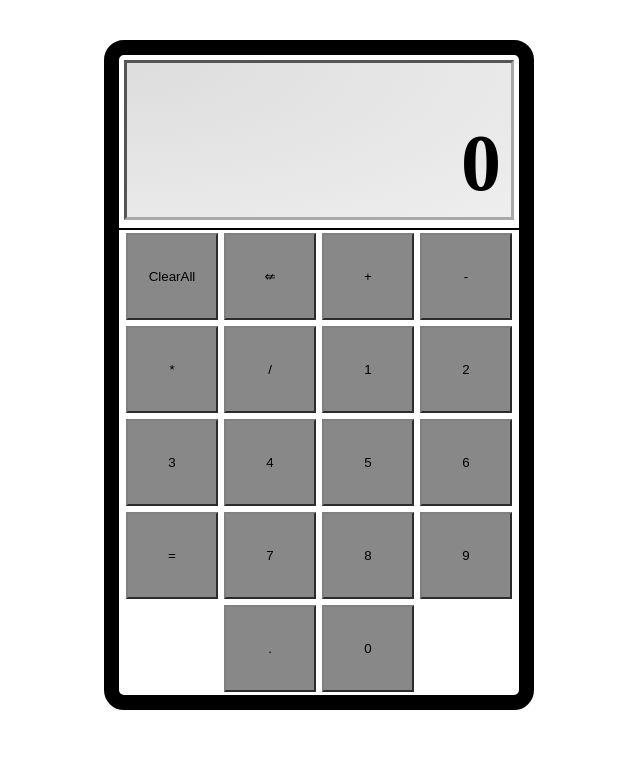
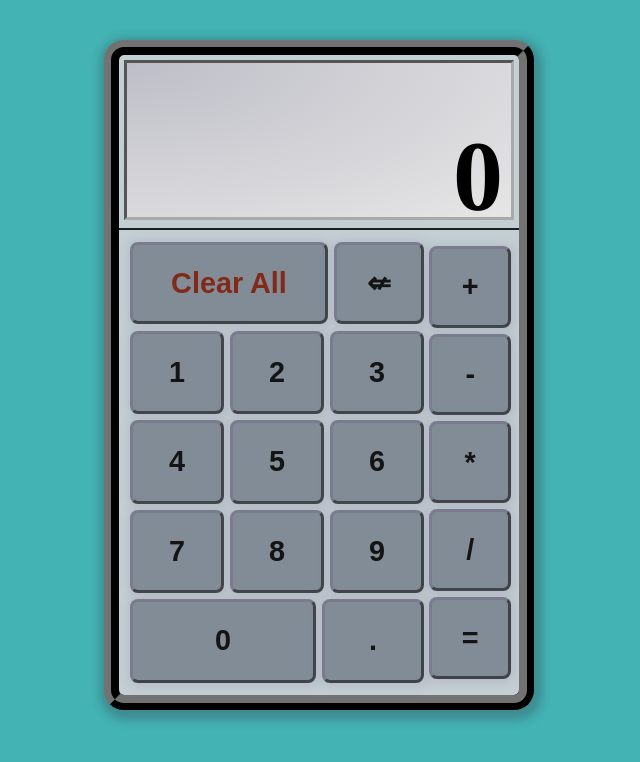
Before and after one commit to aaronRhodebeck/FCCJavascriptCalculator, a React app: page / in a window 1280 px wide. Shown: the whole page, without its empty margins (321-961 px from the left). Built offline with nearby package versions, Linux system fonts and the light colour scheme.

Commit message:
Final layout

```diff
--- a/app/containers/Main.js
+++ b/app/containers/Main.js
@@ -1,6 +1,15 @@
 import React from 'react';
 import DisplayContainer from './DisplayContainer';
-import { CalcButton, Calculator, ButtonArea } from '../layout/DisplayComponents';
+import {
+  CalcButton,
+  Calculator,
+  ButtonArea,
+  ClearAllButton,
+  ClearRow,
+  OperatorsColumn,
+  DigitsArea,
+  ZeroButton,
+} from '../layout/DisplayComponents';
 
 class Main extends React.Component {
   constructor(props) {
@@ -73,24 +82,30 @@ class Main extends React.Component {
       <Calculator>
         <DisplayContainer formula={formula} mainNumber={mainNumber} />
         <ButtonArea>
-          <CalcButton onClick={clearAll}>ClearAll</CalcButton>
+          <ClearRow>
+            <ClearAllButton onClick={clearAll}>Clear All</ClearAllButton>
             <CalcButton onClick={backspace}>&#x21CD;</CalcButton>
+          </ClearRow>
+          <OperatorsColumn>
             <CalcButton onClick={() => operatorWasPressed('+')}>+</CalcButton>
             <CalcButton onClick={() => operatorWasPressed('-')}>-</CalcButton>
             <CalcButton onClick={() => operatorWasPressed('*')}>*</CalcButton>
             <CalcButton onClick={() => operatorWasPressed('/')}>/</CalcButton>
+            <CalcButton onClick={equalsWasPressed}>=</CalcButton>
+          </OperatorsColumn>
+          <DigitsArea>
             <CalcButton onClick={() => digitWasPressed('1')}>1</CalcButton>
             <CalcButton onClick={() => digitWasPressed('2')}>2</CalcButton>
             <CalcButton onClick={() => digitWasPressed('3')}>3</CalcButton>
             <CalcButton onClick={() => digitWasPressed('4')}>4</CalcButton>
             <CalcButton onClick={() => digitWasPressed('5')}>5</CalcButton>
             <CalcButton onClick={() => digitWasPressed('6')}>6</CalcButton>
-          <CalcButton onClick={equalsWasPressed}>=</CalcButton>
             <CalcButton onClick={() => digitWasPressed('7')}>7</CalcButton>
             <CalcButton onClick={() => digitWasPressed('8')}>8</CalcButton>
             <CalcButton onClick={() => digitWasPressed('9')}>9</CalcButton>
+            <ZeroButton onClick={() => digitWasPressed('0')}>0</ZeroButton>
             <CalcButton onClick={periodWasPressed}>.</CalcButton>
-          <CalcButton onClick={() => digitWasPressed('0')}>0</CalcButton>
+          </DigitsArea>
         </ButtonArea>
       </Calculator>
     );
--- a/app/index.html
+++ b/app/index.html
@@ -8,7 +8,7 @@
     <title>Aaron's Calculator</title>
 </head>
 
-<body style="margin: 0;">
+<body style="margin: 0; background: rgb(67, 179, 179);">
     <div id="app"></div>
 </body>
 
--- a/app/layout/DisplayComponents.js
+++ b/app/layout/DisplayComponents.js
@@ -1,15 +1,27 @@
 import styled from 'styled-components';
+
+const colors = {
+  black: 'rgb(30, 30, 30)',
+};
 
 // Outer structure of the calculator
 export const Calculator = styled.div`
   margin: auto;
   margin-top: 5vh;
-  border-style: solid;
+  border-style: ridge;
   border-radius: 20px;
   border-width: 15px;
+  border-color: ${colors.black};
   height: 80vh;
   width: 50vh;
   position: relative;
+  min-height: 500px;
+  min-width: 312px;
+  background: hsl(200, 15%, 80%);
+  box-shadow: 2px 4px 10px 6px rgba(50, 50, 70, 0.3);
+
+  /* Set all children to have their size set to
+    the outside of borders and margins */
   * {
     -webkit-box-sizing: border-box;
     -moz-box-sizing: border-box;
@@ -17,53 +29,106 @@ export const Calculator = styled.div`
   }
 `;
 
-export const ButtonArea = styled.div`
-  border-top: 2px solid black;
-  height: 73%;
-  width: 100%;
-  display: flex;
-  flex-wrap: wrap;
-  justify-content: center;
-  position: absolute;
-  bottom: 0;
-`;
-
-export const CalcButton = styled.button`
-  margin: 3px;
-  min-width: 23%;
-  border: 2px outset gray;
-  outline: none;
-  background: #888;
-
-  &:active {
-    border: 2px inset gray;
-  }
-`;
-
 export const Display = styled.div`
   height: 25%;
   border: 3px inset darkgray;
   margin: 5px;
-  background: radial-gradient(at top left, #ddd, #eee);
+  background: radial-gradient(at top left, rgb(190, 190, 200), rgb(230, 230, 230));
   position: relative;
   overflow: hidden;
+  font-size: 5vh;
+  color: black;
+  @media (max-height: 640px) {
+    font-size: 29px;
+  }
 `;
 
 export const DisplayResult = styled.p`
-  color: black;
   font-weight: bold;
-  font-size: 10vmin;
+  font-size: 2.5em;
   position: absolute;
-  bottom: 5%;
-  right: 10px;
+  bottom: 4%;
+  right: 8px;
   margin: 0;
+  line-height: 70%;
 `;
 
 export const DisplayFormula = styled.p`
-  color: black;
-  font-size: 4vmin;
+  font-size: 1em;
   position: absolute;
   top: 5%;
   right: 10px;
   margin: 0;
 `;
+export const ButtonArea = styled.div`
+  border-top: 2px solid ${colors.black};
+  height: 73%;
+  width: 100%;
+  display: flex;
+  position: absolute;
+  bottom: 0;
+  flex-direction: column;
+  padding: 10px;
+`;
+
+export const ClearRow = styled.div`
+  display: flex;
+  width: 75%;
+  height: 19%;
+  justify-content: center;
+  position: absolute;
+  top: 2%;
+  left: 2%;
+`;
+
+export const OperatorsColumn = styled.div`
+  top: 10%;
+  right: 1.2%;
+  display: flex;
+  flex-direction: column;
+  position: absolute;
+  width: 22%;
+  height: 80%;
+  justify-content: center;
+`;
+
+export const DigitsArea = styled.div`
+  bottom: 0px;
+  left: 0px;
+  display: flex;
+  flex-wrap: wrap;
+  justify-content: center;
+  width: 75%;
+  height: 77%;
+  position: absolute;
+  bottom: 2%;
+  left: 2%;
+`;
+
+export const CalcButton = styled.button`
+  margin: 3px;
+  min-width: 30%;
+  min-height: 22%;
+  border: 3px outset rgba(120, 120, 140, 0.8);
+  border-radius: 8px;
+  outline: none;
+  background: rgb(130, 140, 150);
+  font-weight: bold;
+  font-family: sans-serif;
+  font-size: 1.8em;
+  flex: 1 1 auto;
+  color: rgb(20, 20, 20);
+  box-shadow: 1px 1px 10px 3px rgba(150, 150, 170, 0.3);
+
+  &:active {
+    border: 3px inset rgb(50, 50, 70);
+  }
+`;
+
+export const ClearAllButton = styled(CalcButton)`
+  white-space: nowrap;
+  flex: 2 1 auto;
+  color: hsl(10, 70%, 30%);
+`;
+
+export const ZeroButton = styled(CalcButton)`flex: 2 1 auto;`;
```
Lines whose indentation alone changed are shown as unchanged.
